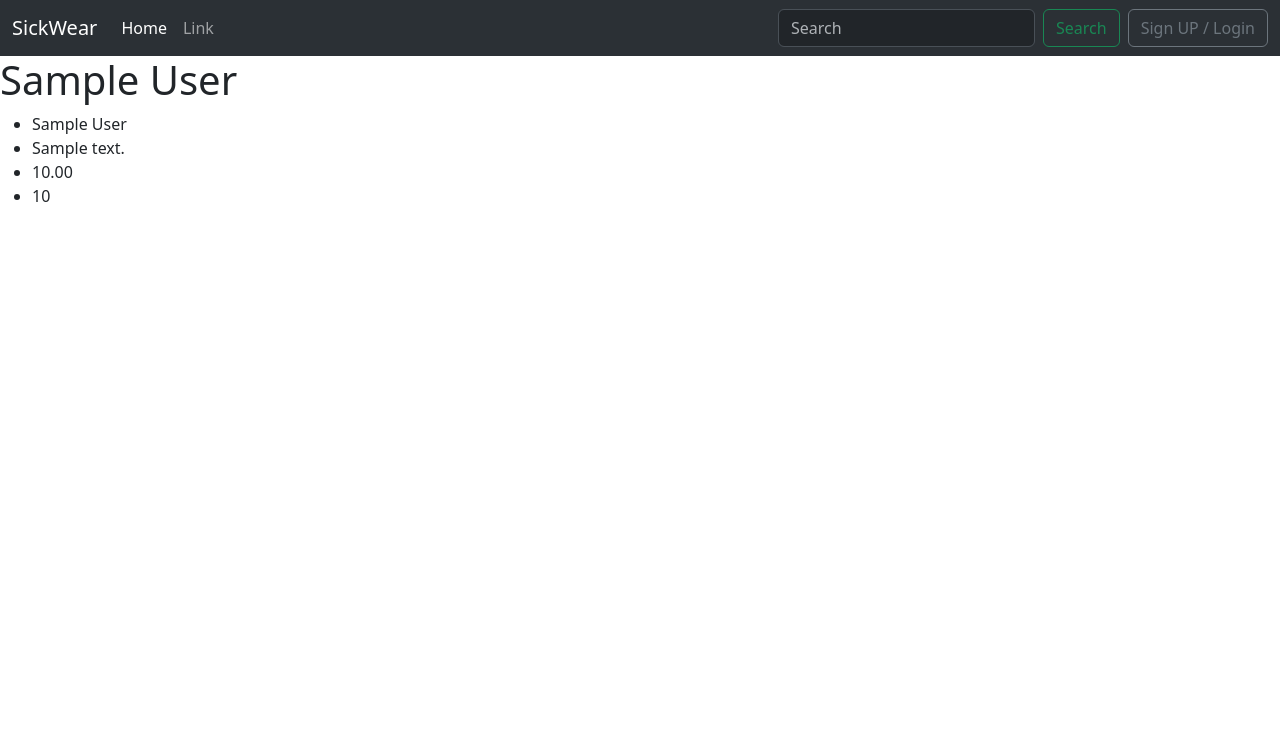
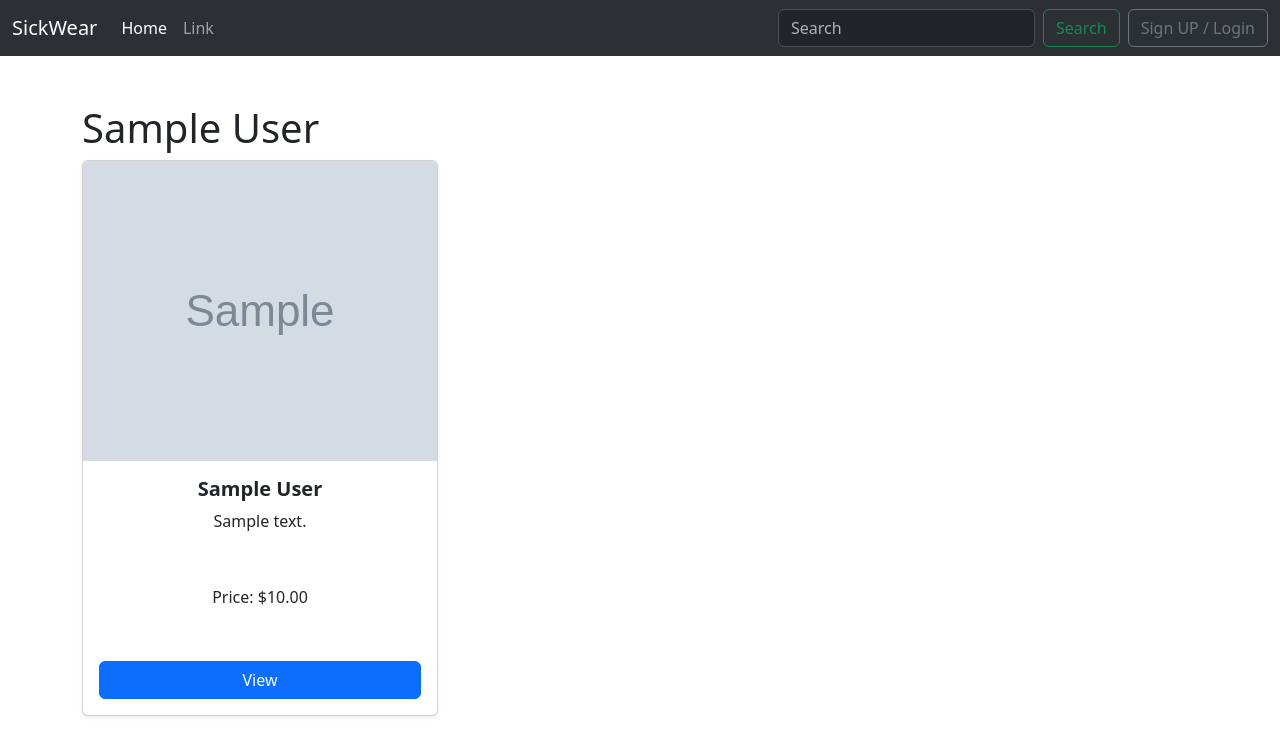
Before and after one commit to GuruBuilds/SickWear, a Django app: a page that uses sickwear/templates/product/category.html in a window 1280 px wide. Shown: the top 756 px of the page. Run offline with Django 3.2, Linux system fonts and the light colour scheme; tables that the repository leaves empty hold one stand-in row (values such as "Sample post"); grey boxes marked "Sample" are stand-in pictures.

Commit message:
[IMP] sickwear: improved the ui design and remove the guplicate requirements.txt

```diff
--- a/sickwear/product/urls.py
+++ b/sickwear/product/urls.py
@@ -3,4 +3,5 @@ from . import views
 
 urlpatterns = [
     path('category/<slug:slug>/', views.category, name='category'),
+    path('product-detail/<slug:slug>/', views.product_detail, name='product_detail')
 ]
--- a/sickwear/product/views.py
+++ b/sickwear/product/views.py
@@ -1,8 +1,12 @@
 from django.shortcuts import render
-from user.models import Category
+from user.models import Category, Product
 
 # Create your views here.
 def category(request, slug):
     category = Category.objects.get(slug=slug)
     products = category.products.all()
     return render(request, 'product/category.html', {'products': products, 'category': category})
+
+def product_detail(request, slug):
+    product = Product.objects.get(slug=slug)
+    return render(request, 'product/product_detail.html', {'product': product})
--- a/sickwear/requirements.txt
+++ /dev/null
@@ -1,6 +0,0 @@
-asgiref==3.8.1
-Django==5.1.4
-pillow==11.1.0
-psycopg2-binary==2.9.10
-sqlparse==0.5.3
-typing_extensions==4.12.2
--- a/sickwear/templates/product/category.html
+++ b/sickwear/templates/product/category.html
@@ -1,15 +1,24 @@
 {% extends "../base.html" %}
-{% block title %}Categories{% endblock %}
+{% block title %}{{ category.name }}{% endblock %}
 {% block content %}
-<h1>
-    {{ category.name }}
-</h1>
-<ul>
-    {% for product in products %}
-    <li>{{ product.name }}</li>
-    <li>{{ product.description }}</li>
-    <li>{{ product.price }}</li>
-    <li>{{ product.stock }}</li>
-    {% endfor %}
-</ul>
+<div class="container mt-5">
+    <h1>{{ category.name }}</h1>
+    <div class="row">
+        {% for product in products %}
+        <div class="col-md-4">
+            <div class="card mb-4 shadow-sm">
+                <div class="image-container">
+                    <img src="{{ product.image.url }}" alt="{{ product.name }}" class="card-img-top" >
+                </div>
+                <div class="card-body">
+                    <h5 class="card-title">{{ product.name }}</h5>
+                    <p class="card-text flex-grow-1">{{ product.description|slice:":100" }}</p>
+                    <p class="card-text">Price: ${{ product.price }}</p>
+                    <a href="{% url 'product_detail' product.slug %}" class="btn btn-primary">View</a>
+                </div>
+            </div>
+        </div>
+        {% endfor %}
+    </div>
+</div>
 {% endblock %}
--- /dev/null
+++ b/sickwear/templates/product/product_detail.html
@@ -0,0 +1,5 @@
+{% extends "../base.html" %}
+{% block title %}{{ product.name }}{% endblock %}
+{% block content %}
+{{product}}
+{% endblock %}
```
Also changed, not shown: sickwear/static/images/products/2023-09-29_11-41.png (added), sickwear/static/images/products/Ravi_Bhingradiya_ravb_xE9u1Wa.jpg (added), sickwear/static/images/products/payment_message.png (added), sickwear/static/images/products/payment_message_ZMvU9yH.png (added), sickwear/static/images/products/payment_message_zpEzpOf.png (added).
